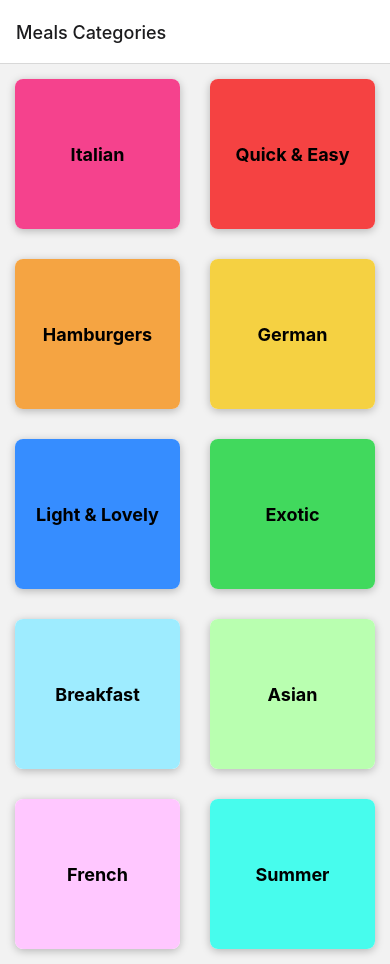
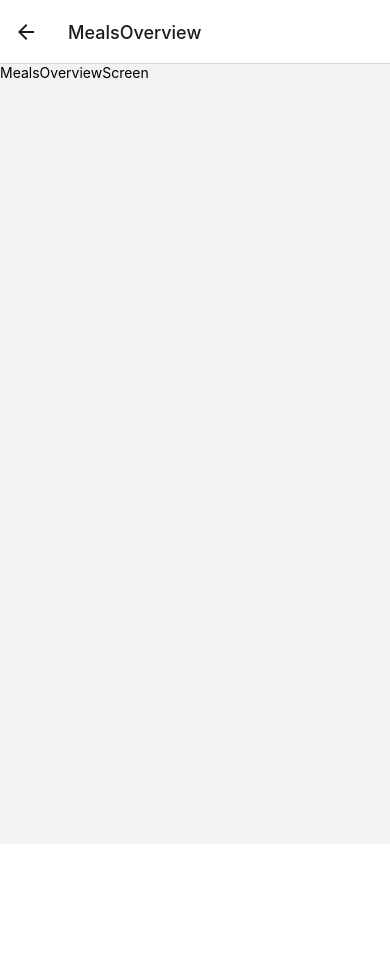
Before and after one commit to jsidd06/food-app, a React Native app: screen /MealsOverview in a window 390 px wide. After the commit the page ends 844 px from the top, so only its background shows below. Built offline with nearby package versions, Linux system fonts and the light colour scheme.

Commit message:
add second screen to click on front screen

```diff
--- a/App.js
+++ b/App.js
@@ -3,6 +3,7 @@
 import CategoryScreen from "./screens/CategoryScreen";
 import { createStackNavigator } from "@react-navigation/stack";
 import "react-native-gesture-handler";
+import MealsOverviewScreen from "./screens/MealsOverviewScreen";
 
 const Stack = createStackNavigator();
 
@@ -12,7 +13,8 @@
       <StatusBar style="dark" />
       <NavigationContainer>
         <Stack.Navigator>
-          <Stack.Screen name="Meals Categories" component={CategoryScreen} />
+          <Stack.Screen name="MealsCategories" component={CategoryScreen} />
+          <Stack.Screen name="MealsOverview" component={MealsOverviewScreen} />
         </Stack.Navigator>
       </NavigationContainer>
     </>
--- a/components/CategoryGridTile.js
+++ b/components/CategoryGridTile.js
@@ -1,6 +1,6 @@
 import { View, Text, Pressable, StyleSheet, Platform } from "react-native";
 
-function CategoryGridTile({ title, color }) {
+function CategoryGridTile({ title, color, onPress }) {
   return (
     <View style={styles.gridItem}>
       <Pressable
@@ -9,6 +9,7 @@
           styles.button,
           pressed ? styles.buttonPressed : null,
         ]}
+        onPress={onPress}
       >
         <View style={[styles.innerContainer, { backgroundColor: color }]}>
           <Text style={styles.title}>{title}</Text>
--- a/screens/CategoryScreen.js
+++ b/screens/CategoryScreen.js
@@ -1,13 +1,30 @@
-import {FlatList} from "react-native";
+import { FlatList } from "react-native";
 import CategoryGridTile from "../components/CategoryGridTile";
-import {CATEGORIES} from "../data/dummy-data"
+import { CATEGORIES } from "../data/dummy-data";
 
-function randomCategoryItem(itemData){
-    return <CategoryGridTile title={itemData.item.title} color={itemData.item.color} />
+function CategoryScreen({ navigation }) {
+  function randomCategoryItem(itemData) {
+    function pressHandler() {
+      navigation.navigate("MealsOverview");
+    }
+
+    return (
+      <CategoryGridTile
+        title={itemData.item.title}
+        color={itemData.item.color}
+        onPress={pressHandler}
+      />
+    );
+  }
+
+  return (
+    <FlatList
+      data={CATEGORIES}
+      keyExtractor={(item) => item.id}
+      renderItem={randomCategoryItem}
+      numColumns={2}
+    />
+  );
 }
 
-function CategoryScreen() {
-    return <FlatList data={CATEGORIES} keyExtractor={(item) => item.id} renderItem={randomCategoryItem}  numColumns={2} />
-}
-
-export default CategoryScreen
+export default CategoryScreen;
--- /dev/null
+++ b/screens/MealsOverviewScreen.js
@@ -0,0 +1,19 @@
+import { View, Text, StyleSheet } from "react-native";
+import { MEALS } from "../data/dummy-data";
+
+function MealsOverviewScreen() {
+  return (
+    <View style={styles.mealsOverviewScreen}>
+      <Text>MealsOverviewScreen</Text>
+    </View>
+  );
+}
+
+export default MealsOverviewScreen;
+
+const styles = StyleSheet.create({
+  container: {
+    flex: 1,
+    padding: 16,
+  },
+});
```
